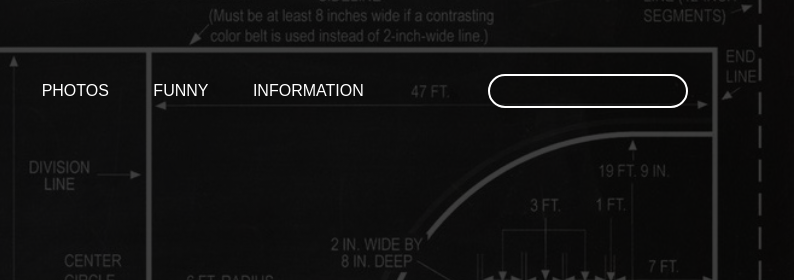
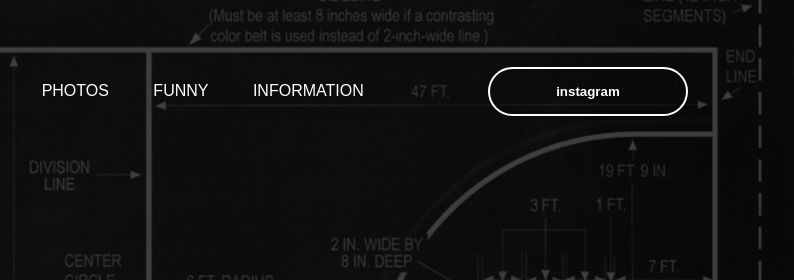
Before and after one commit to letsicem/letsicem.github.io, a plain HTML site: page index.html in a window 1280 px wide. Shown: the top 280 px of the page, 486-1280 px from the left. Drawn offline with Linux system fonts and the light colour scheme.

Commit message:
addchanges

```diff
--- a/index.html
+++ b/index.html
@@ -25,7 +25,7 @@
   <li><a href="#5">Information</a></li>
 </ul>
 <a href="https://www.instagram.com/letssicem/">
-  <button class="click"></button>
+  <button class="click">instagram</button>
 </a>
 
 </div>
```
